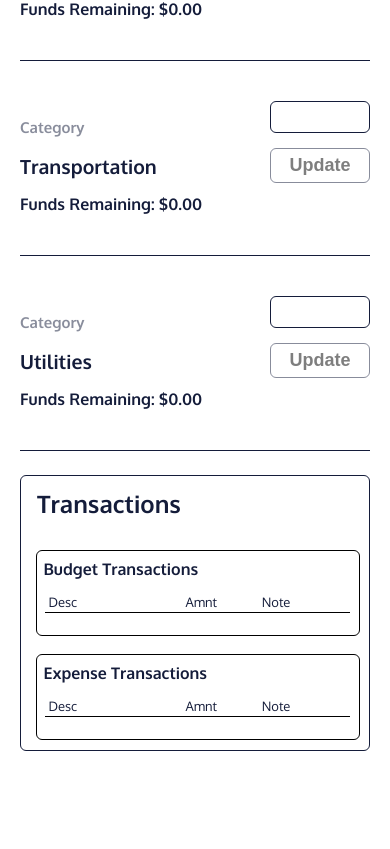
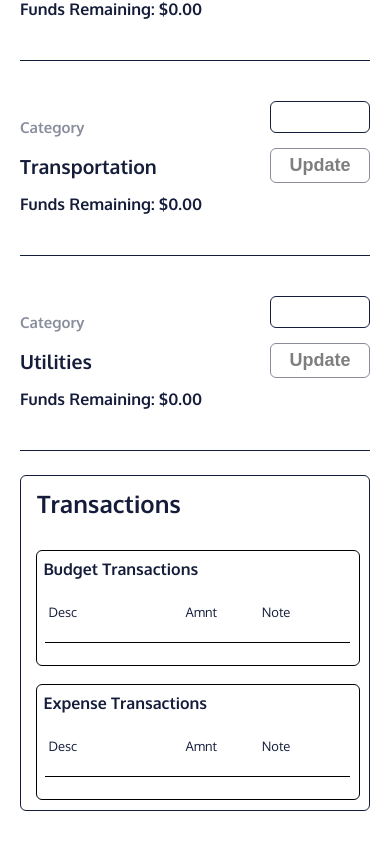
Before and after one commit to E-D-Richard/budget-tracker-webbapp, a React (Create React App) app: page / in a window 390 px wide. Shown: the part 1403-2252 px from the top of the page. Built offline with nearby package versions, Linux system fonts and the light colour scheme.

Commit message:
add mobile queries for tr padding

```diff
--- a/src/features/transRecords/transRecords.css
+++ b/src/features/transRecords/transRecords.css
@@ -57,6 +57,13 @@ table.transaction-list tr {
   display: flex;
   align-items: center;
   justify-content: space-between;
+}
+
+@media screen and (max-width: 600px) {
+  table.transaction-list tr  {
+    padding-top: 1rem;
+    padding-bottom: 2rem;
+  }
 }
 
 table.transaction-list tbody tr:hover {
```
